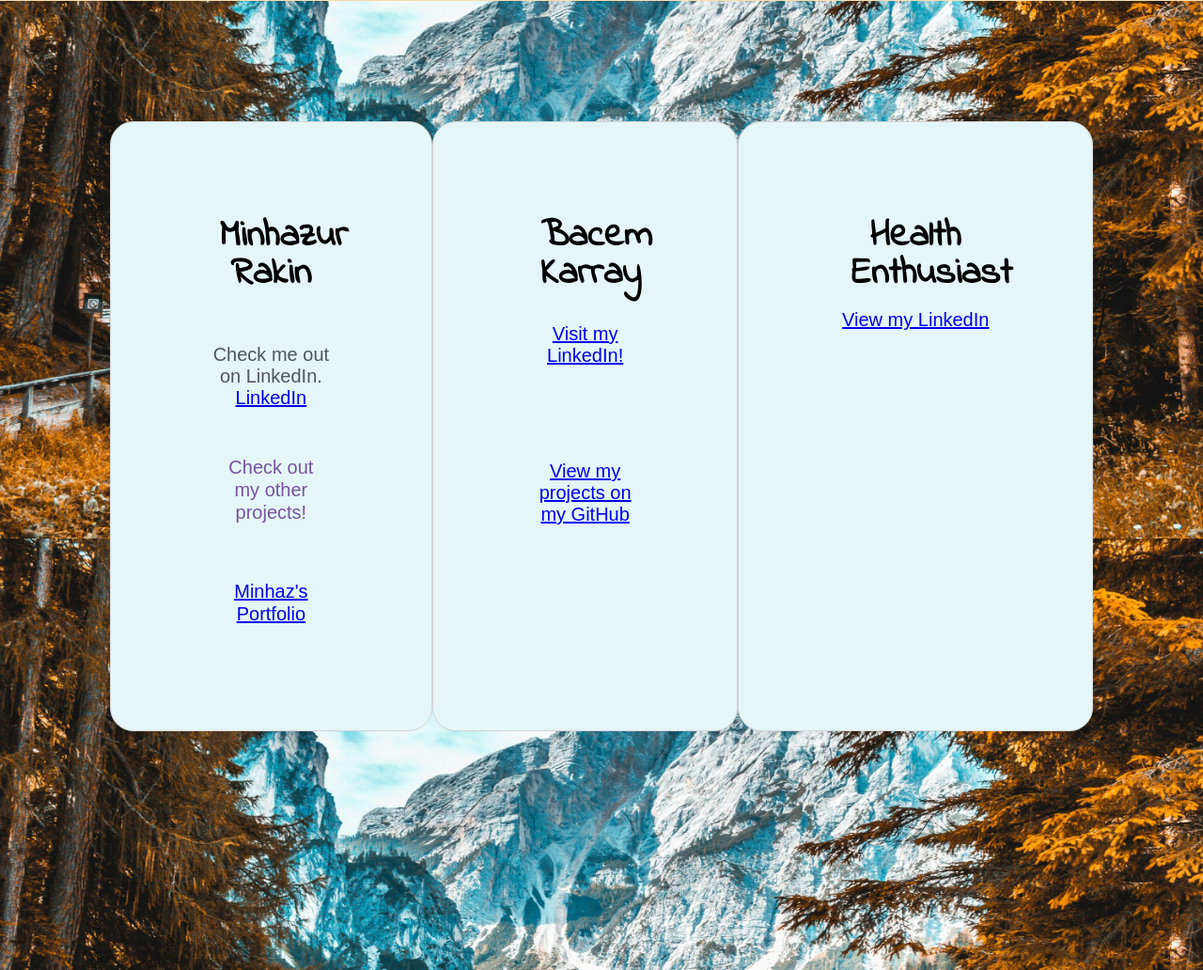
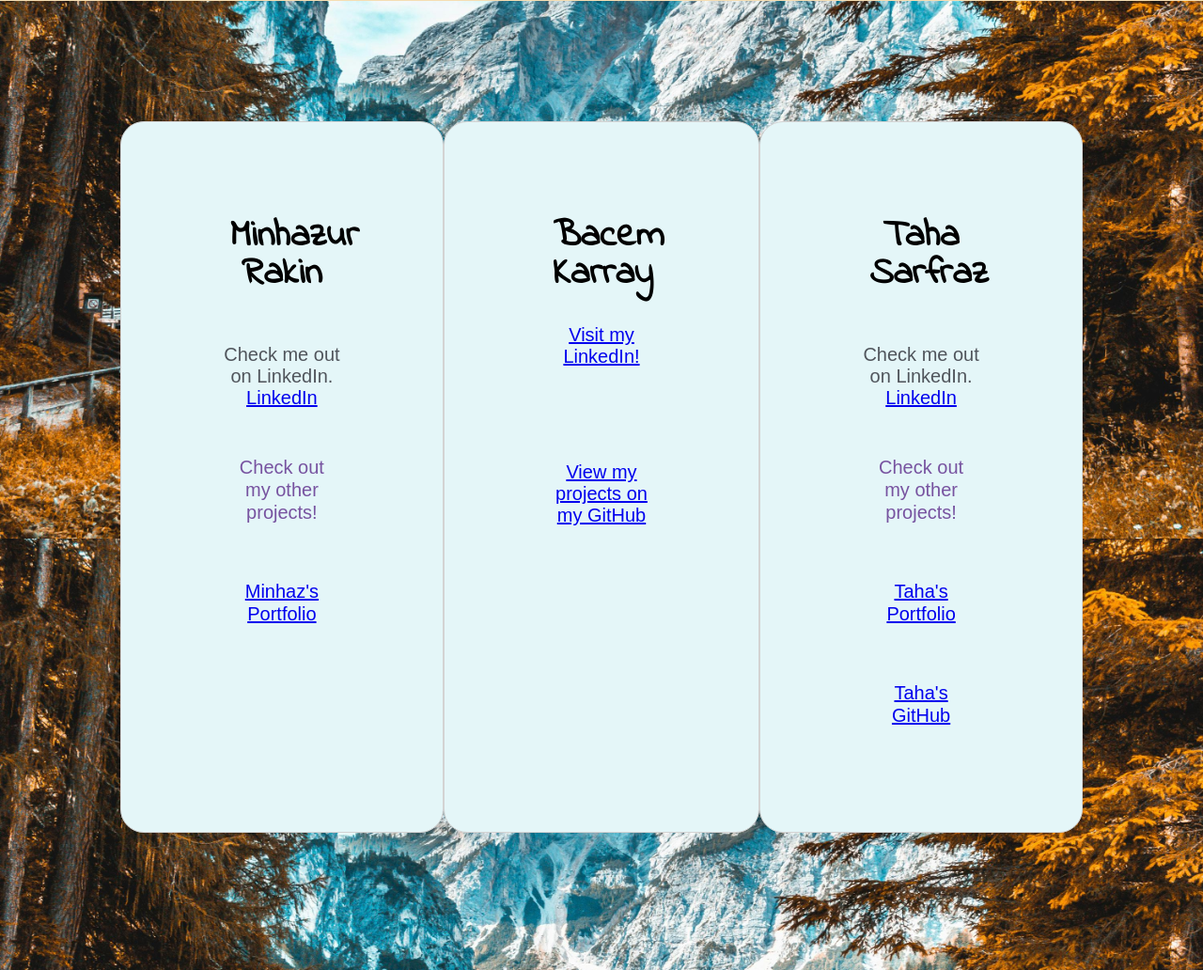
Before and after one commit to bacemkarray/NASA2024, a plain HTML site: page index.html in a window 1280 px wide. Shown: the part 6613-7645 px from the top of the page at 94% size. Drawn offline with nearby package versions, Linux system fonts and the light colour scheme.

Commit message:
Update index.html

```diff
--- a/index.html
+++ b/index.html
@@ -1,5 +1,5 @@
 <!--
-	Copyright (c) 2022, GBG7, lil solar, SolarFlareT
+	Copyright (c) 2022, GBG7, lil solar, Taha Sarfraz
 	Licensed under the Redgency Enterpooses, Version 2.0 (the "License");
 	you may not use this file except in compliance with the License.
 	You may obtain a copy of the License at my home
@@ -9,16 +9,7 @@
 	WITHOUT WARRANTIES OR CONDITIONS OF ANY KIND, either express or implied.
 	See the License for the specific language governing permissions and
 	limitations under the License.
-	Visit my github page for more information.
-
-notes:
-	1) w
-ok todo:
-	1) fix the fucking who i am section it looks like AIDS
-	2) link to the imgur post
-	3) begin the next section
-		- resume
-		- end credits
+	Visit my github page for more information. meow
 -->
 <!DOCTYPE html>
 <html>
@@ -169,8 +160,15 @@ ok todo:
 					</div>
 				<!-- box 3-->
 					<div class = "column">
-						<h1>Health Enthusiast</h1>
-						<p><a href="https://www.linkedin.com/in/taha-sarfraz-54b429274/">View my LinkedIn</a></p>
+
+						<h1> Taha Sarfraz </h1>
+						<div style="height: 40px;"></div>
+						<p> Check me out on LinkedIn.</p>
+						<p><a href="https://www.linkedin.com/in/taha-sarfraz-54b429274?originalSubdomain=ca">LinkedIn</a></p>
+						<p style="color:#7753a0" class = "green-text"> Check out my other projects! </p>
+						<p style="color:#7753a0" class = "green-text"> <a href="http://www.tahasarfraz.com">Taha's Portfolio</a> </p>
+						<p style="color:#7753a0" class = "green-text"> <a href="https://github.com/GBG7">Taha's GitHub</a> </p>
+
 
 					</div>
 				</section>
```
